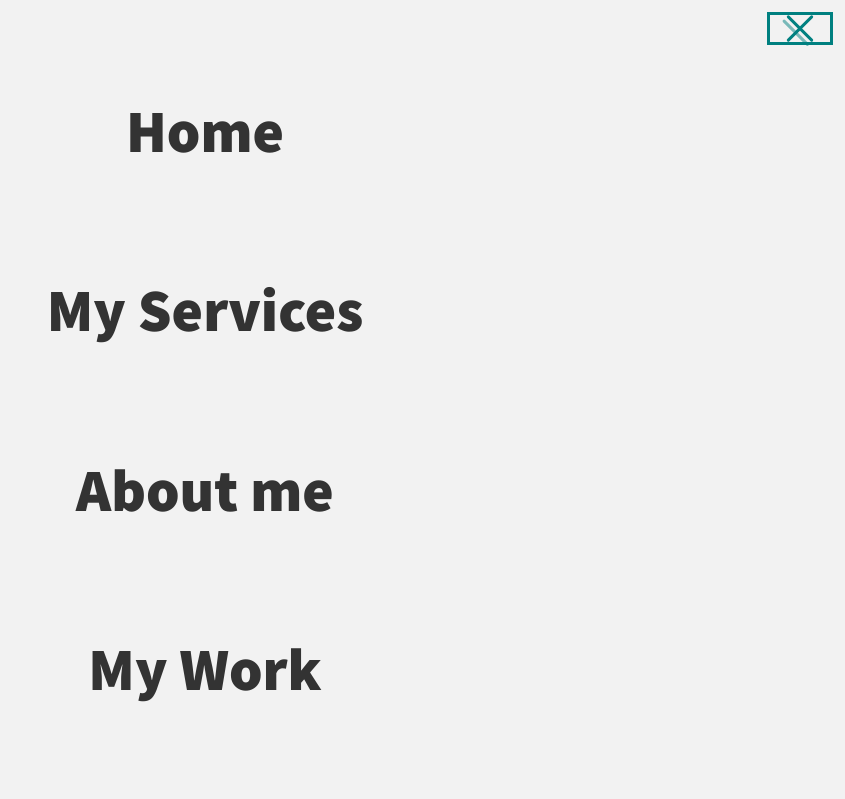
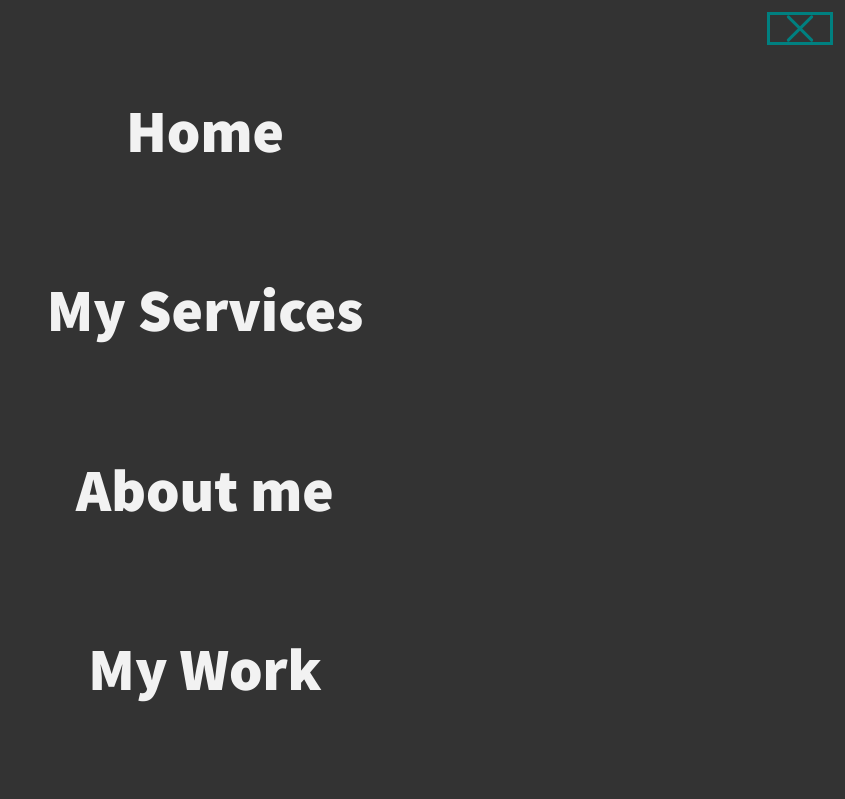
Before and after one commit to KagisoLegodi/KAGLEG394_BCL2401_group-B_KagisoLegodi_CDV05, a website built with Vite: page portfolio-item.html in a window 1280 px wide. Both pictures are taken after a click on the button "toggle navigation". Shown: the top 799 px of the page, without its empty margins (435-1280 px from the left). Built offline with nearby package versions, Linux system fonts and the light colour scheme.

Commit message:
update css

```diff
--- a/css/style.css
+++ b/css/style.css
@@ -145,8 +145,8 @@ header {
 
 .nav {
     position: fixed;
-    background: var(--clr-light);
-    color: var(--clr-dark);
+    background: var(--clr-dark);
+    color: var(--clr-light);
     top: 0;
     bottom: 0;
     left: 0;
@@ -207,7 +207,7 @@ header {
 }
 
 .nav-open .hamburger::after {
-    opacity: 50%;
+    opacity: 0;
 }
 
 
@@ -241,6 +241,7 @@ header {
 
 .hamburger::before { top: 6px; }
 .hamburger::after { bottom: 6px; }
+
 
 
 /*  Intro section  */
```
